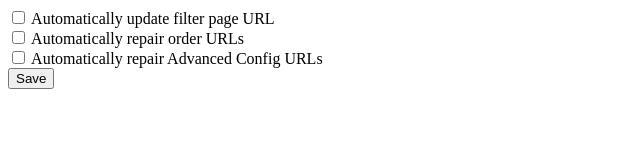
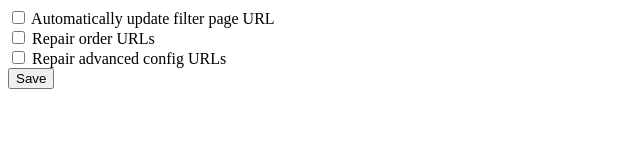
Before and after one commit to Naraceaus/cPanel-Filters, a browser extension: page options.html in a window 1280 px wide. Shown: the whole page, without its empty margins (0-640 px from the left). Drawn offline with Linux system fonts and the light colour scheme.

Commit message:
Better Option Naming
When everything is automatic there isn't much point stating the obvious

```diff
--- a/options.html
+++ b/options.html
@@ -10,12 +10,12 @@
 <br>
 <label>
   <input type="checkbox" id="auto-repair-order-url">
-  Automatically repair order URLs
+  Repair order URLs
 </label>
 <br>
 <label>
   <input type="checkbox" id="auto-repair-adv-conf-url">
-  Automatically repair Advanced Config URLs
+  Repair advanced config URLs
 </label>
 <br>
 
```
